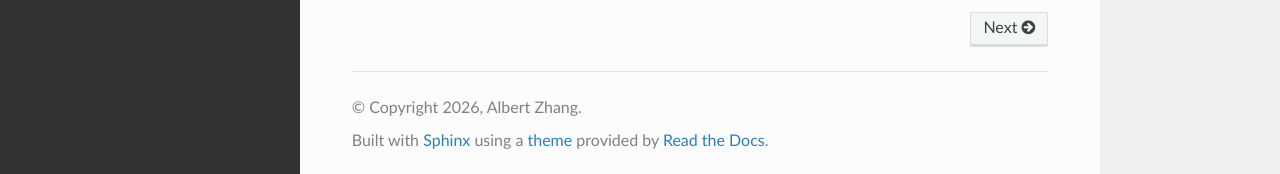
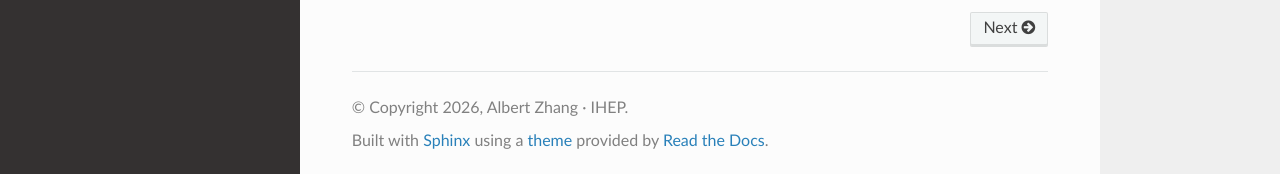
Before and after one commit to albertc9/HERIS-Doc, a Sphinx documentation site: the page built from docs/source/index.rst, in a window 1280 px wide and 900 px high, scrolled down 649 px. Shown: the part 723-897 px from the top of the window. Built offline with Sphinx 7.4.7 and the Read the Docs theme 3.1.0, drawn with Linux system fonts in a browser that asks for light colours; pages that are not in the unit, such as notebooks, are missing from menus.

Commit message:
update cr

```diff
--- a/docs/source/conf.py
+++ b/docs/source/conf.py
@@ -1,5 +1,5 @@
 project = 'HERIS Documentation'
-copyright = '2026, Albert Zhang'
+copyright = '2026, Albert Zhang · IHEP'
 author = 'Albert Zhang'
 
 release = '0.2'
```
